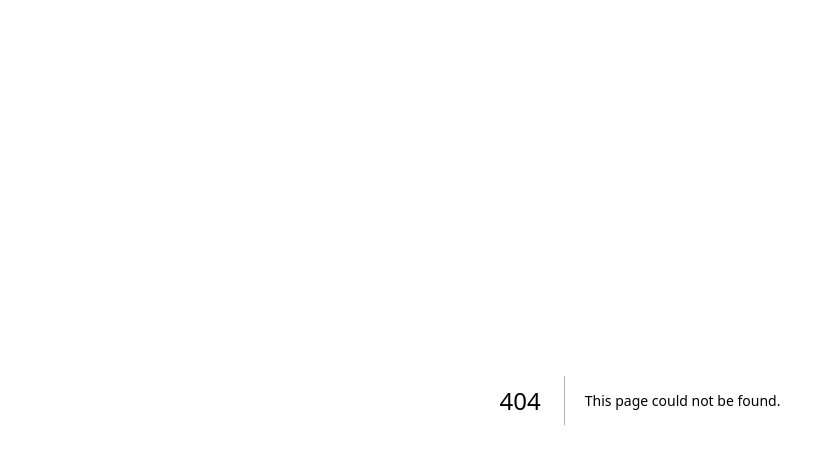
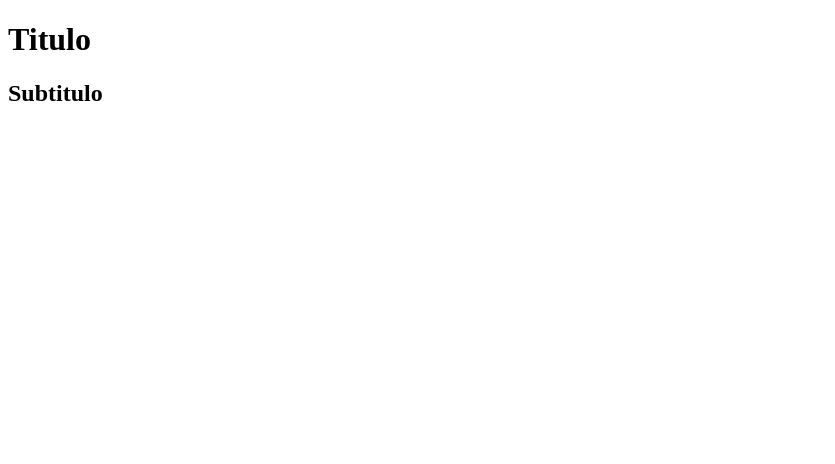
Before and after one commit to wagnnermorais/Next-React-Full-Course-Exercises, a Next.js app: page /basicos/fragment2 in a window 1280 px wide. Before the commit this address had no page. Shown: the top 464 px of the page, without its empty margins (0-835 px from the left). Built offline with nearby package versions, Linux system fonts and the light colour scheme.

Commit message:
feat: using react fragments

```diff
--- /dev/null
+++ b/pages/basicos/fragment2.jsx
@@ -0,0 +1,8 @@
+export default function fragment() {
+  return (
+    <>
+      <h1>Titulo</h1>
+      <h2>Subtitulo</h2>
+    </>
+  );
+}
```
Also changed, not shown: pages/basicos/fragment1.jsx (added, +8 -0 lines).
